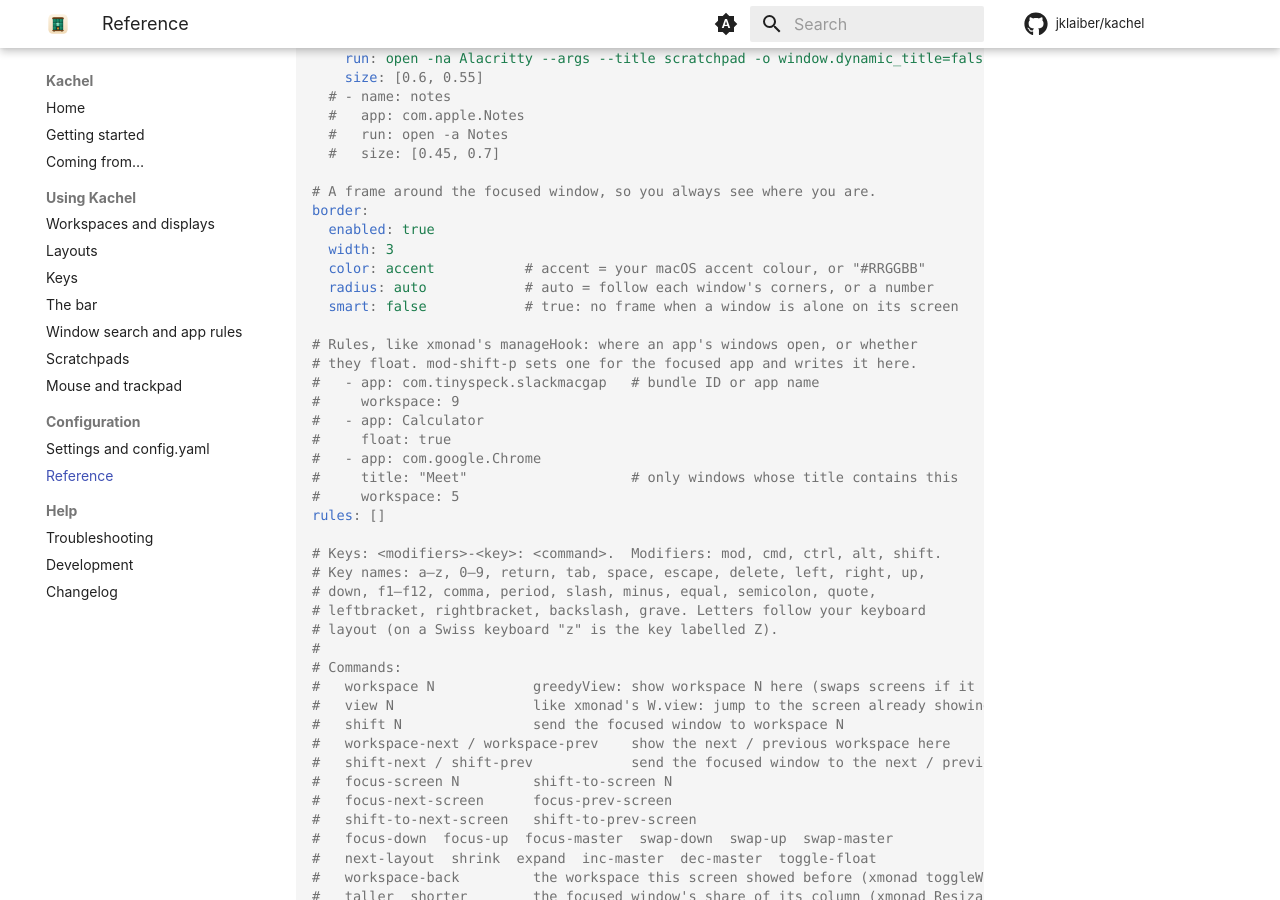
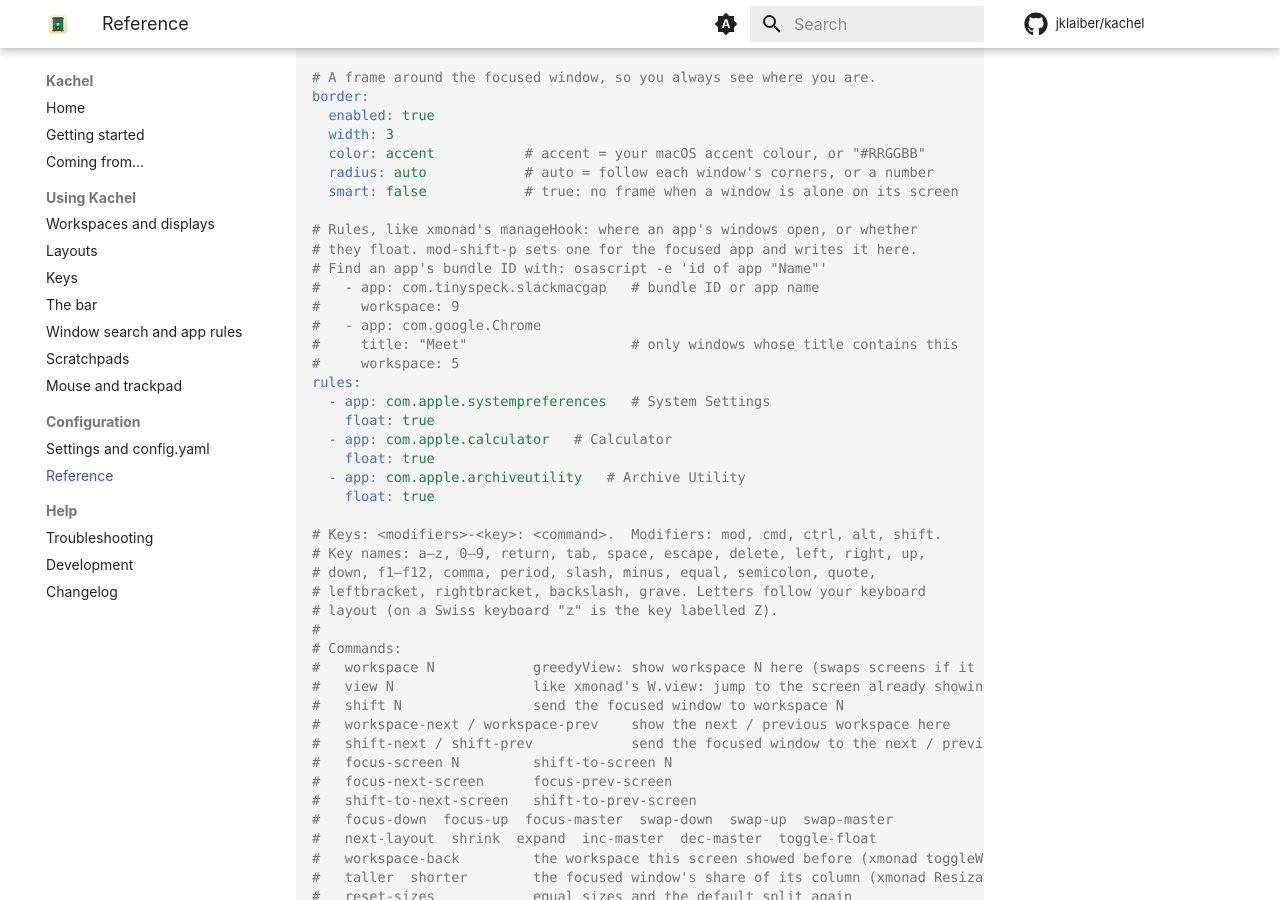
Before and after one commit to jklaiber/kachel, an MkDocs documentation site: the page built from docs/configuration.md, in a window 1280 px wide and 900 px high, scrolled down 1978 px. Built offline with MkDocs 1.6.1 and Material for MkDocs 9.7.7, drawn with Linux system fonts in a browser that asks for light colours; comment, search, counter and statistics services are not loaded; some of the changed text lies outside the part shown.

Commit message:
Make floating apps ordinary app rules
The floating: list duplicated rules with float: true and wasn't shown in
the settings window. Remove it; the default config ships System Settings,
Calculator and Archive Utility as float rules instead.

Co-Authored-By: Claude Opus 5.5 <noreply@anthropic.com>

```diff
--- a/config.example.yaml
+++ b/config.example.yaml
@@ -44,12 +44,6 @@ float-dialogs: true
 float-small-windows: 0
 
 start-at-login: false     # launch Kachel when you log in (needs Kachel.app in /Applications)
-
-# Bundle IDs whose windows always float (find one with: osascript -e 'id of app "Name"').
-floating:
-  - com.apple.systempreferences
-  - com.apple.calculator
-  - com.apple.archiveutility
 
 # The bar at the bottom of every screen. Click a workspace to show it on that
 # screen; right-click for the menu, where widgets can also be switched on and off.
@@ -108,14 +102,19 @@ border:
 
 # Rules, like xmonad's manageHook: where an app's windows open, or whether
 # they float. mod-shift-p sets one for the focused app and writes it here.
+# Find an app's bundle ID with: osascript -e 'id of app "Name"'
 #   - app: com.tinyspeck.slackmacgap   # bundle ID or app name
 #     workspace: 9
-#   - app: Calculator
-#     float: true
 #   - app: com.google.Chrome
 #     title: "Meet"                    # only windows whose title contains this
 #     workspace: 5
-rules: []
+rules:
+  - app: com.apple.systempreferences   # System Settings
+    float: true
+  - app: com.apple.calculator   # Calculator
+    float: true
+  - app: com.apple.archiveutility   # Archive Utility
+    float: true
 
 # Keys: <modifiers>-<key>: <command>.  Modifiers: mod, cmd, ctrl, alt, shift.
 # Key names: a–z, 0–9, return, tab, space, escape, delete, left, right, up,
```
Also changed, not shown: CHANGELOG.md (+9 -0 lines), docs/coming-from.md (+1 -1 lines), docs/window-search-and-rules.md (+2 -1 lines), 5 other files.
